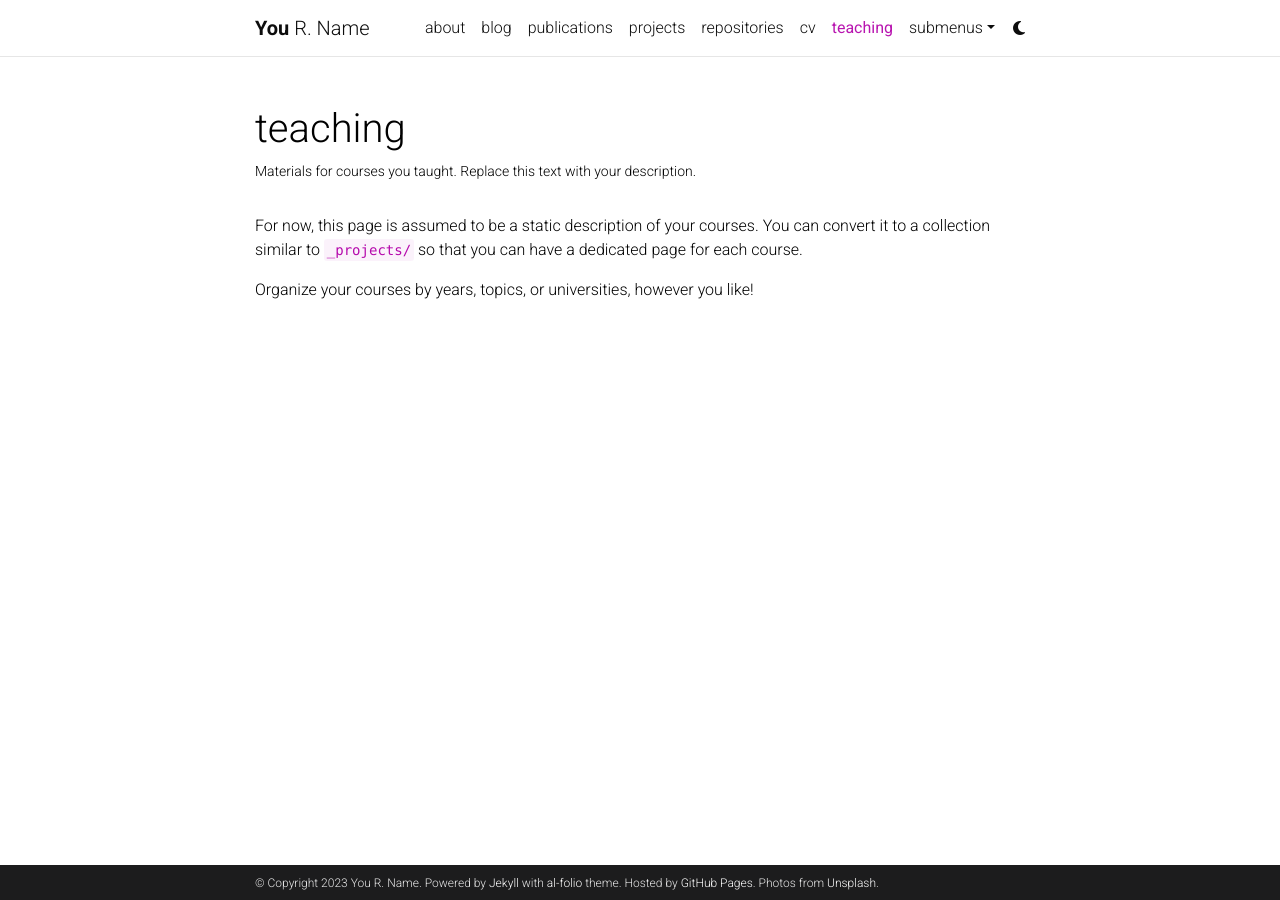
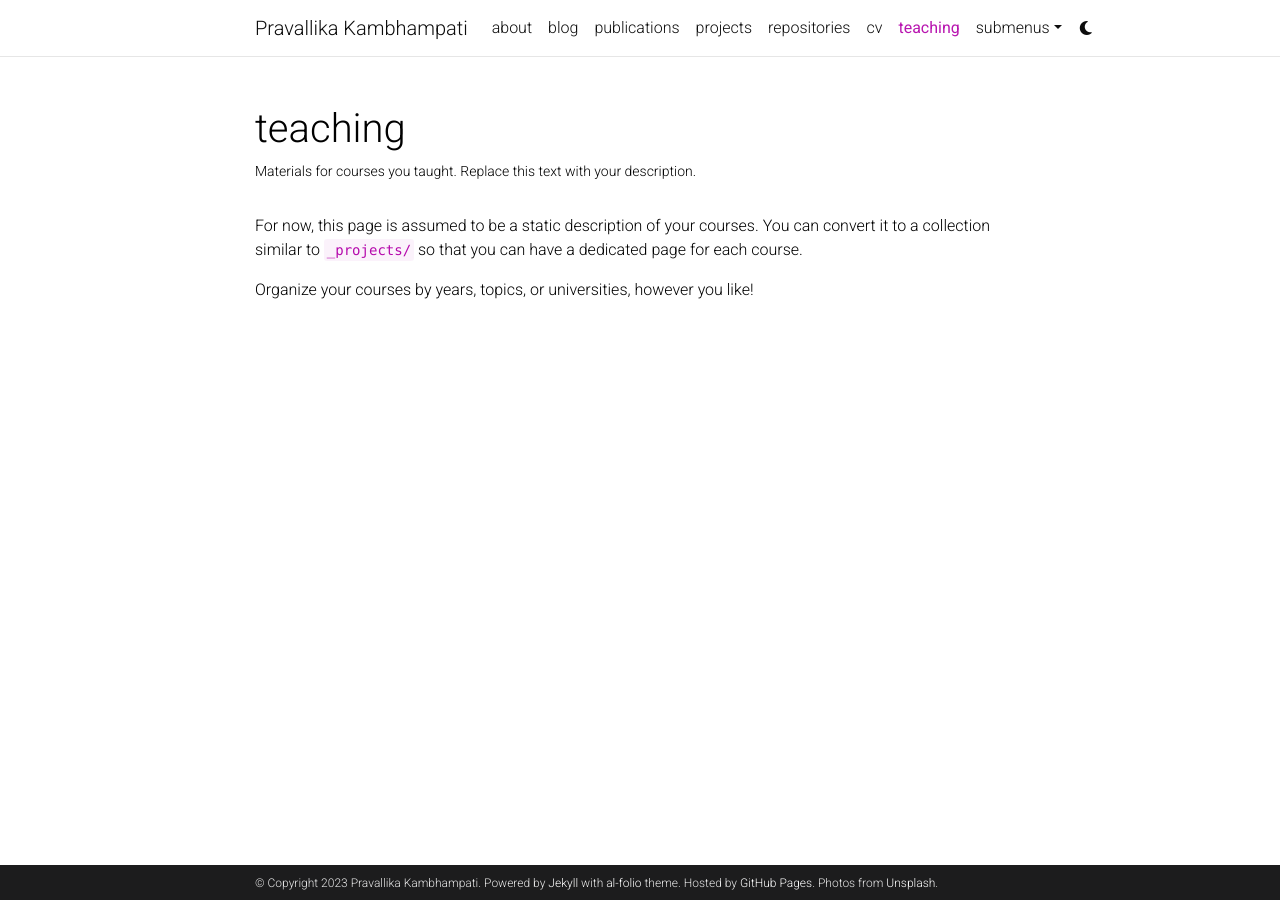
Before and after one commit to pravallika-kambhampati/pravallika-kambhampati.github.io, a Jekyll site: the page built from _pages/teaching.md, in a window 1280 px wide. Built offline with Jekyll 4.4.1, drawn with Linux system fonts in a browser that asks for light colours; comment, search, counter and statistics services are not loaded; a style sheet for code colours, icons or effects is not loaded.

Commit message:
Intial Changes

```diff
--- a/Gemfile
+++ b/Gemfile
@@ -1,5 +1,6 @@
 source 'https://rubygems.org'
 group :jekyll_plugins do
+    gem 'wdm', '>= 0.1.0'
     gem 'classifier-reborn'
     gem 'jekyll'
     gem 'jekyll-archives'
--- a/_config.yml
+++ b/_config.yml
@@ -2,11 +2,11 @@
 # Site settings
 # -----------------------------------------------------------------------------
 
-title: blank # the website title (if blank, full name will be used instead)
-first_name: You
-middle_name: R.
-last_name: Name
-email: you@example.com
+title: Pravallika Kambhampati
+first_name: Pravallika
+middle_name:
+last_name: Kambhampati
+email: kambh@umn.edu
 description: > # the ">" symbol means to ignore newlines until "footer_text:"
   A simple, whitespace theme for academics. Based on [*folio](https://github.com/bogoli/-folio) design.
 footer_text: >
@@ -18,8 +18,8 @@
 lang: en # the language of your site (for example: en, fr, cn, ru, etc.)
 icon: ⚛️  # the emoji used as the favicon (alternatively, provide image name in /assets/img/)
 
-url: https://alshedivat.github.io # the base hostname & protocol for your site
-baseurl: /al-folio # the subpath of your site, e.g. /blog/
+url: https://pravallika-kambhampati.github.io # the base hostname & protocol for your site
+baseurl:  # the subpath of your site, e.g. /blog/
 last_updated: false # set to true if you want to display last updated in the footer
 impressum_path:  # set to path to include impressum link in the footer, use the same path as permalink in a page, helps to conform with EU GDPR
 
@@ -329,7 +329,7 @@
 # -----------------------------------------------------------------------------
 
 imagemagick:
-  enabled: true # enables responsive images for your site (recommended, see https://github.com/alshedivat/al-folio/issues/537)
+  enabled: false # enables responsive images for your site (recommended, see https://github.com/alshedivat/al-folio/issues/537)
   widths:
     - 480
     - 800
```
Also changed, not shown: _pages/about.md (+1 -1 lines).
